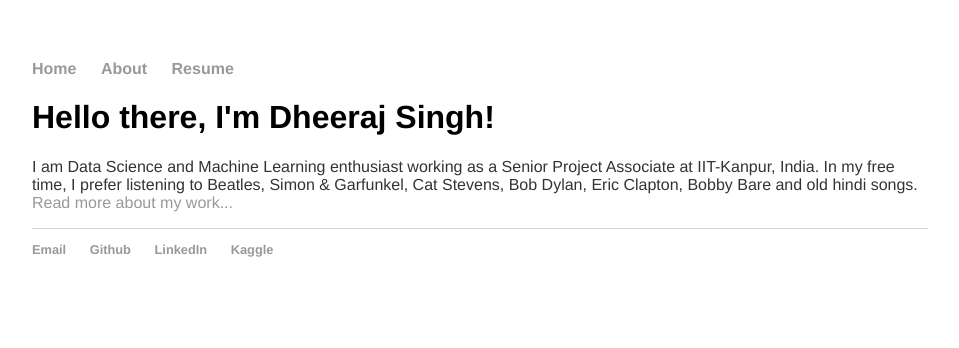
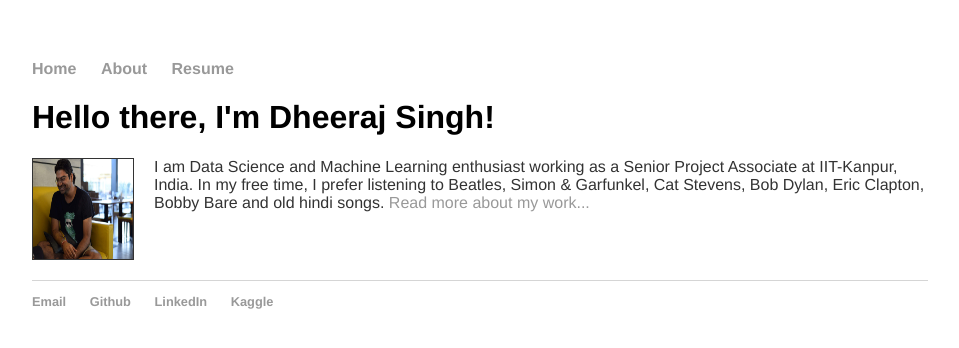
Before and after one commit to Dheeraj2444/Dheeraj2444.github.io, a Jekyll site: the page built from index.html, in a window 1280 px wide. Shown: the top 348 px of the page, without its empty margins (160-1119 px from the left). Built offline with Jekyll 4.4.1, drawn with Linux system fonts in a browser that asks for light colours.

Commit message:
Update index.html

```diff
--- a/index.html
+++ b/index.html
@@ -4,7 +4,7 @@ title: Dheeraj Singh
 ---
 <div id="content">
 	<h1>Hello there, I'm Dheeraj Singh!</h1>
-	<!--<p><img src="./images/DSC_0358.JPG" alt="Profile Image"  border="1px" width="100" height="100"/>-->
-	<p>I am Data Science and Machine Learning enthusiast working as a Senior Project Associate at IIT-Kanpur, India. In my free time,
+	<p><img src="./images/14273332_10205646513400738_645072988_o.jpg" alt="Profile Image"  border="1px" width="100" height="100"/>
+	I am Data Science and Machine Learning enthusiast working as a Senior Project Associate at IIT-Kanpur, India. In my free time,
 	I prefer listening to Beatles, Simon & Garfunkel, Cat Stevens, Bob Dylan, Eric Clapton, Bobby Bare and old hindi songs. <a href="/about">Read more about my work...</a></p>
 </div>
```
